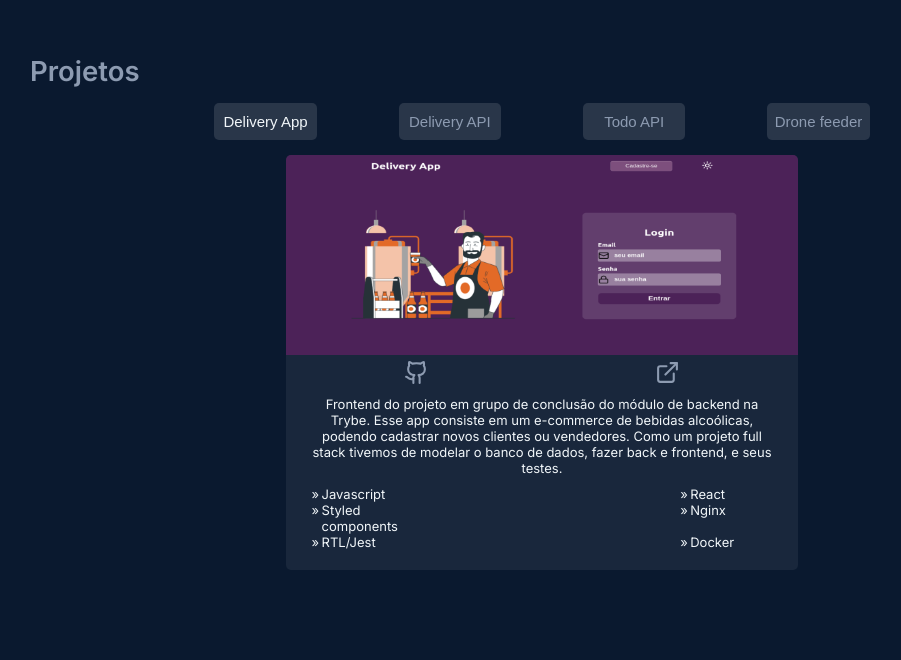
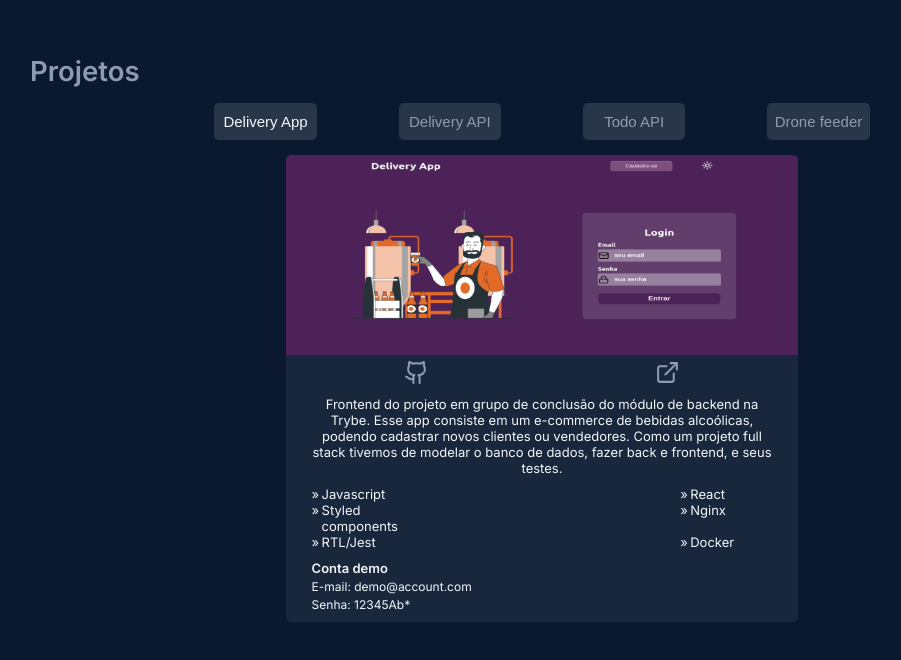
Before and after one commit to Valdeci97/portfolio-v2, a React (Vite) app in the folder app/: page / in a window 1280 px wide. Shown: the part 1646-2306 px from the top of the page, without its empty margins (98-999 px from the left). Built offline with nearby package versions, Linux system fonts and the light colour scheme.

Commit message:
refactor(project card): add delivery app demo account information

```diff
--- a/app/src/components/ProjectCard.tsx
+++ b/app/src/components/ProjectCard.tsx
@@ -8,6 +8,8 @@
 
 export default function ProjectCard({ project }: Card) {
   const svgClass = 'project-card-svg';
+  const hasBothOptionalProjectProperties =
+    project.demo && project.important ? 'mid-width' : '';
 
   return (
     <div className="project-card-container">
@@ -35,7 +37,9 @@
         </ul>
         <div className="project-card-special-info">
           {project.demo && (
-            <div className="project-info-container">
+            <div
+              className={`project-info-container ${hasBothOptionalProjectProperties}`}
+            >
               <h2 className="project-demo-title">Conta demo</h2>
               <p className="project-demo-content">
                 E-mail: {project.demo.email}
@@ -46,7 +50,9 @@
             </div>
           )}
           {project.important && (
-            <div className="project-info-container">
+            <div
+              className={`project-info-container ${hasBothOptionalProjectProperties}`}
+            >
               <h2 className="project-important-title">Importante</h2>
               <p className="project-important-content">{project.important}</p>
             </div>
--- a/app/src/styles/project-card.css
+++ b/app/src/styles/project-card.css
@@ -82,6 +82,10 @@
   display: flex;
   flex-direction: column;
   gap: 0.3rem;
+  width: 100%;
+}
+
+.mid-width {
   width: 50%;
 }
 
--- a/app/src/utils/projects.ts
+++ b/app/src/utils/projects.ts
@@ -22,6 +22,7 @@
       'RTL/Jest',
       'Docker',
     ],
+    demo: { email: 'demo@account.com', password: '12345Ab*' },
   },
   {
     id: 2,
@@ -41,6 +42,7 @@
       'Mocha',
       'Docker',
     ],
+    demo: { email: 'demo@account.com', password: '12345Ab*' },
   },
   {
     id: 3,
@@ -52,7 +54,6 @@
     description:
       'API para gerenciamento de usuários e tarefas do dia a dia. Listagem de tarefas com base em filtros de datas e tarefas atrasadas.',
     technologies: ['Node.js', 'Typescript', 'MongoDb', 'Jest', 'Docker'],
-    demo: { email: 'Teste', password: 'supersenha' },
     important:
       'Essa Api está hospedada de forma gratuita. Isso implica em seu desligamento de tempos em tempos, o primeiro acesso pode demorar um pouco por conta disso.',
   },
```
